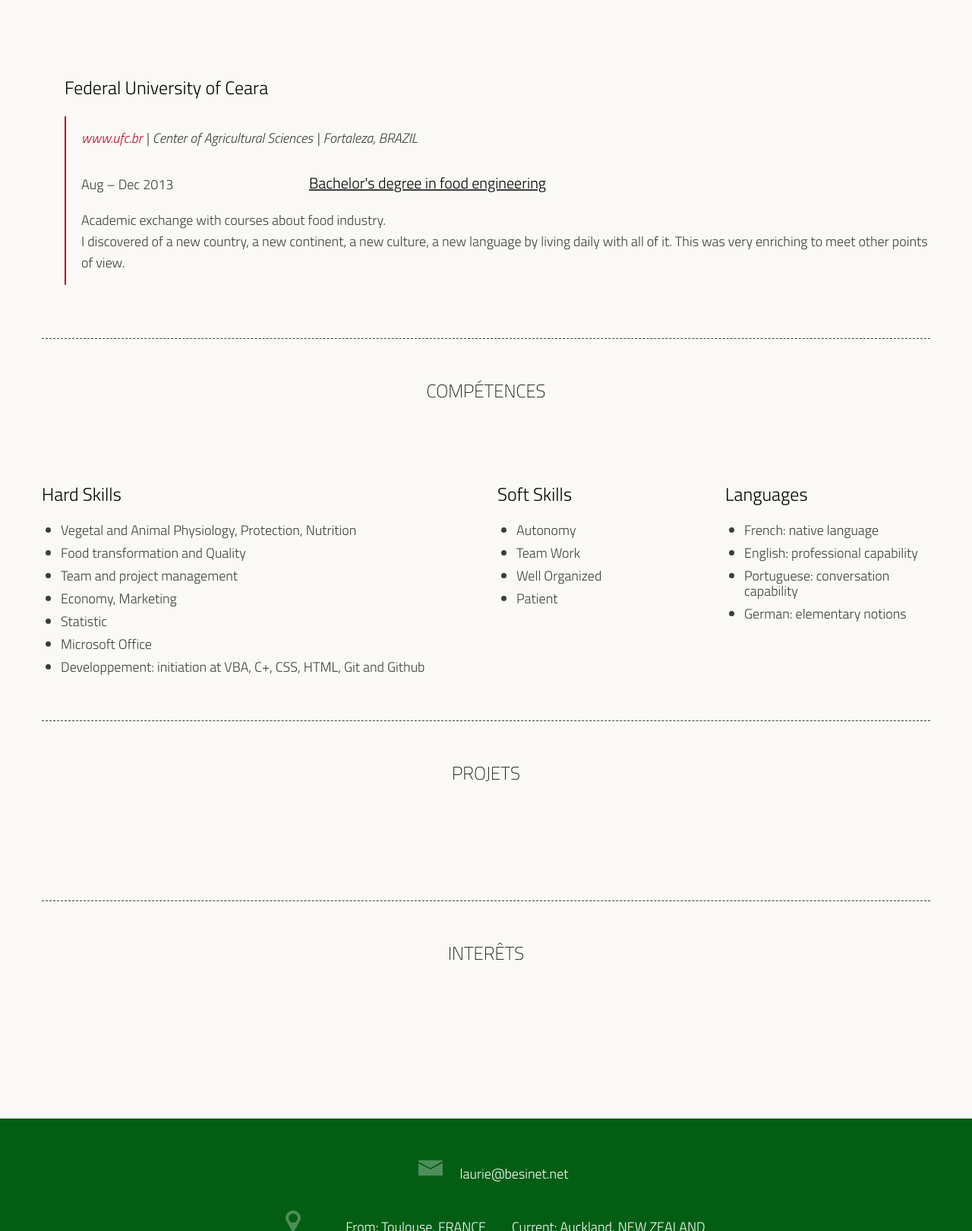
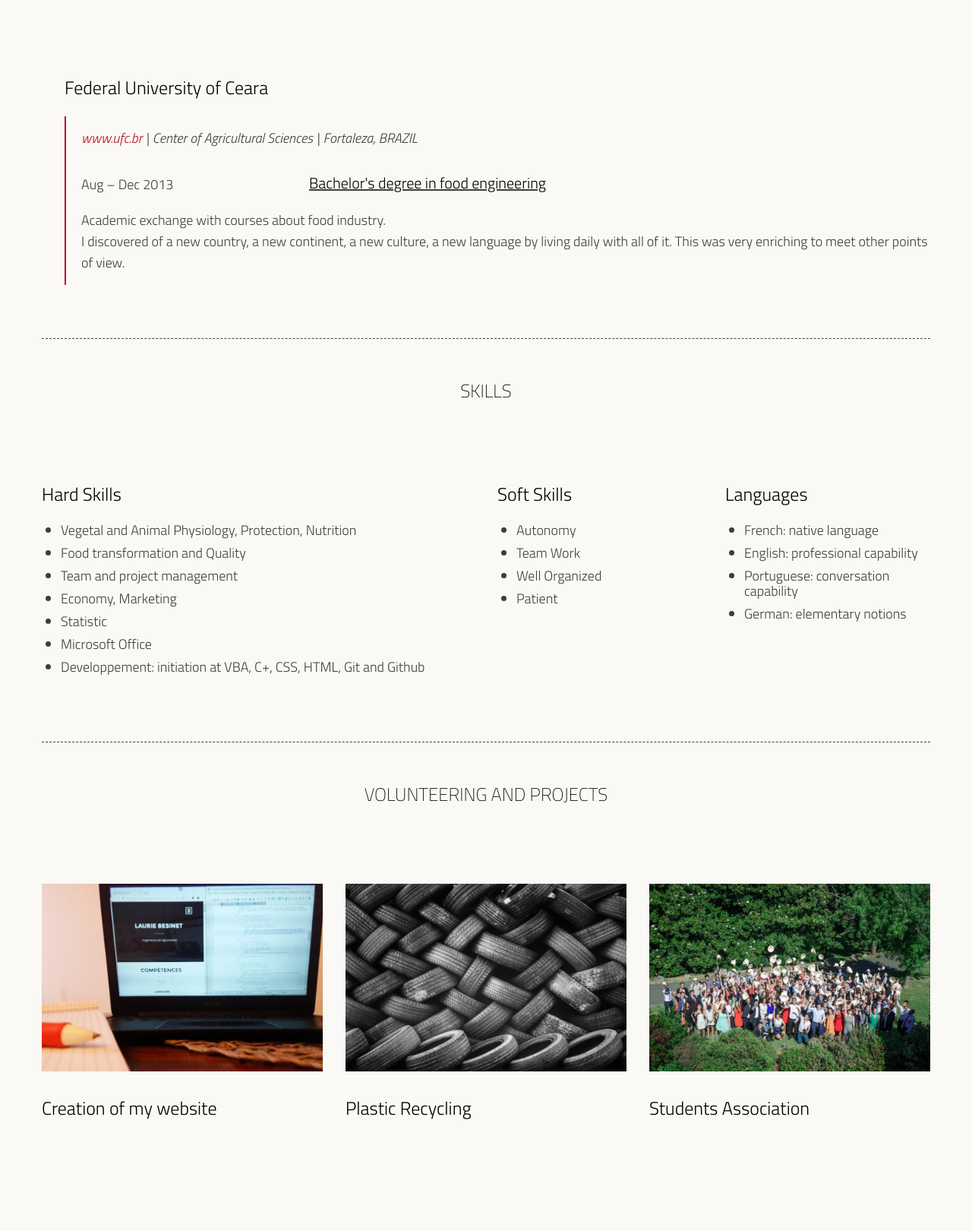
Before and after one commit to LaurieBe/website, a PHP site: page /cv.html in a window 1280 px wide. Shown: the part 4880-6500 px from the top of the page at 76% size. Run offline with PHP 8.4, Linux system fonts and the light colour scheme; some libraries are stand-ins or nearby versions.

Commit message:
texte et photos projets et hobbies

```diff
--- a/laurie.besinet.net/_include/css/main.css
+++ b/laurie.besinet.net/_include/css/main.css
@@ -241,6 +241,7 @@ h3.spec {
     margin-bottom: 30px;
     text-transform: uppercase;
 }
+
 
 
 /* ==================================================
--- a/laurie.besinet.net/_include/css/shortcodes.css
+++ b/laurie.besinet.net/_include/css/shortcodes.css
@@ -553,7 +553,6 @@ blockquote small:before {
 	display: inline-block;
 	margin: 15px;
 	list-style: none;
-	cursor: pointer;
 }
 
 .icons-example ul li a {
@@ -561,7 +560,7 @@ blockquote small:before {
 	width: 70px;
 	height: 70px;
 
-	background: #9C9B98;
+	background: #FAF9F5;
 
 	-webkit-transition: all 400ms ease-out 0s;
 	   -moz-transition: all 400ms ease-out 0s;
@@ -578,11 +577,11 @@ blockquote small:before {
 .icons-example ul li a span {
 	display: inline-block;
 	margin: 0;
-	color: #55606a;
+	color: #023D0D;
 	font-size: 32px;
 	line-height: 70px;
 
-	opacity: 0.3;
+	opacity: 0.6;
 	filter: alpha(opacity=30);
 
 	-webkit-transition: all 400ms ease-out 0s;
@@ -599,7 +598,7 @@ blockquote small:before {
 
 .icons-example ul li:hover a,
 .icons-example ul li.active a {
-	background-color: #BB0B28;
+	background-color: #035E14;
 
 	-webkit-transform: rotateY(180deg);
 	   -moz-transform: rotateY(180deg);
--- a/laurie.besinet.net/_include/js/trad_i18next_cv.js
+++ b/laurie.besinet.net/_include/js/trad_i18next_cv.js
@@ -70,6 +70,8 @@
 
           "key_job_ref": "References available upon request",
 
+          "key_etu": "Studies",
+
           "key_etu_pur_eco": "PURPAN School of Engineers and managers in Agriculture",
           "key_etu_pur_desc": "<a target=\"_blank\" href=\"https://www.purpan.fr\">www.purpan.fr</a> | Toulouse, FRANCE",
           "key_etu_pur_date": "2010 – 2015",
@@ -82,6 +84,7 @@
           "key_etu_for_titre": "Bachelor's degree in food engineering",
           "key_etu_for_details": "Academic exchange with courses about food industry. <br> I discovered of a new country, a new continent, a new culture, a new language by living daily with all of it. This was very enriching to meet other points of view.",
 
+          "key_comp": "Skills",
           "key_comp_hard": "Hard Skills",
           "key_comp_hard_skills": "<ul><li>Vegetal and Animal Physiology, Protection, Nutrition</ul></li><ul><li>Food transformation and Quality</ul></li><ul><li>Team and project management</ul></li><ul><li>Economy, Marketing</ul></li><ul><li>Statistic</ul></li><ul><li>Microsoft Office</ul></li><ul><li>Developpement: initiation at VBA, C+, CSS, HTML, Git and Github</ul></li>",
           "key_comp_lang": "Languages",
@@ -201,6 +204,8 @@
 
     for(i =0; i<  document.getElementsByClassName('i18n_cv_job_ref').length;i++){document.getElementsByClassName('i18n_cv_job_ref')[i].innerHTML= i18next.t('key_job_ref');}
 
+    for(i =0; i<  document.getElementsByClassName('i18n_etu').length;i++){document.getElementsByClassName('i18n_etu')[i].innerHTML= i18next.t('key_etu');}
+
     for(i =0; i<  document.getElementsByClassName('i18n_etu_pur_eco').length;i++){document.getElementsByClassName('i18n_etu_pur_eco')[i].innerHTML= i18next.t('key_etu_pur_eco');}
     for(i =0; i<  document.getElementsByClassName('i18n_etu_pur_desc').length;i++){document.getElementsByClassName('i18n_etu_pur_desc')[i].innerHTML= i18next.t('key_etu_pur_desc');}
     for(i =0; i<  document.getElementsByClassName('i18n_etu_pur_date').length;i++){document.getElementsByClassName('i18n_etu_pur_date')[i].innerHTML= i18next.t('key_etu_pur_date');}
@@ -213,7 +218,9 @@
     for(i =0; i<  document.getElementsByClassName('i18n_etu_for_titre').length;i++){document.getElementsByClassName('i18n_etu_for_titre')[i].innerHTML= i18next.t('key_etu_for_titre');}
     for(i =0; i<  document.getElementsByClassName('i18n_etu_for_details').length;i++){document.getElementsByClassName('i18n_etu_for_details')[i].innerHTML= i18next.t('key_etu_for_details');}
 
-    for(i =0; i<  document.getElementsByClassName('i18n_comp_hard_skills').length;i++){document.getElementsByClassName('i18n_comp_hard_skills')[i].innerHTML= i18next.t('key_comp_hard_skills');}
+    for(i =0; i<  document.getElementsByClassName('i18n_comp').length;i++){document.getElementsByClassName('i18n_comp_hard_skills')[i].innerHTML= i18next.t('key_comp_hard_skills');}
+
+    for(i =0; i<  document.getElementsByClassName('i18n_comp_hard_skills').length;i++){document.getElementsByClassName('i18n_comp')[i].innerHTML= i18next.t('key_comp');}
     for(i =0; i<  document.getElementsByClassName('i18n_comp_hard').length;i++){document.getElementsByClassName('i18n_comp_hard')[i].innerHTML= i18next.t('key_comp_hard');}
 
     for(i =0; i<  document.getElementsByClassName('i18n_comp_lang').length;i++){document.getElementsByClassName('i18n_comp_lang')[i].innerHTML= i18next.t('key_comp_lang');}
--- a/laurie.besinet.net/cv.html
+++ b/laurie.besinet.net/cv.html
@@ -511,7 +511,7 @@
           <div class="row">
             <div class="span12">
               <div class="title-page">
-                <h2 class="title-description" style="text-transform: uppercase;">Etudes</h2>
+                <h2 class="title-description i18n_etu" style="text-transform: uppercase;"></h2>
               </div>
             </div>
           </div>
@@ -572,7 +572,7 @@
           <div class="row">
             <div class="span12">
               <div class="title-page">
-                <h2 class="title-description" style="text-transform: uppercase;">Compétences</h2>
+                <h2 class="title-description i18n_comp" style="text-transform: uppercase;"></h2>
               </div>
             </div>
           </div>
@@ -583,13 +583,13 @@
             <div class="span6">
               <h3 class="i18n_comp_hard"></h3>
               <div class="i18n_comp_hard_skills">
-              </div>
+              </div><br>
             </div>
 
             <div class="span3">
               <h3 class="i18n_comp_soft"></h3>
               <div class="i18n_comp_soft_skills">
-              </div>
+              </div><br>
             </div>
 
             <div class="span3">
@@ -618,14 +618,78 @@
           <div class="row">
             <div class="span12">
               <div class="title-page">
-                <h2 class="title-description" style="text-transform: uppercase;">Projets</h2>
+                <h2 class="title-description" style="text-transform: uppercase;">Volunteering and Projects</h2>
               </div>
             </div>
           </div>
           <!-- End Title Section -->
 
+          <!-- Start Projects details -->
+          <div class="row">
+
+            <!-- Start Projet 1-->
+          	<div class="span4 profile">
+                <!-- Start photo -->
+                <div class="item-thumbs">
+                    <!-- Fancybox - Gallery Enabled - Title - Full Image -->
+                    <a class="hover-wrap fancybox" data-fancybox-group="gallery" title="Creation of my website" href="_include/img/work/full/image-03-full.jpg">
+                        <span class="overlay-img"></span>
+                        <span class="overlay-img-thumb font-icon-plus"></span>
+                    </a>
+                    <!-- Thumb Image and Description -->
+                    <img src="_include/img/work/thumbs/image-03.jpg" alt="(2015) A personal challenge: I acquired my domain name that I hosted. I installed a CMS and I was introduced to HTML and CSS languages. The result: https://laurie.besinet.net">
+                </div>
+                <!-- End photo -->
+                <h3 class="profile-name">Creation of my website</h3>
+                <br><br><br>
+
+            </div>
+            <!-- End Projet 1 -->
+
+            <!-- Start Projet 2 -->
+          	<div class="span4 profile">
+              <!-- Start photo -->
+              <div class="item-thumbs">
+                  <!-- Fancybox - Gallery Enabled - Title - Full Image -->
+                  <a class="hover-wrap fancybox" data-fancybox-group="gallery" title="Plastic Recycling" href="_include/img/work/full/image-04-full.jpg">
+                      <span class="overlay-img"></span>
+                      <span class="overlay-img-thumb font-icon-plus"></span>
+                  </a>
+                  <!-- Thumb Image and Description -->
+                  <img src="_include/img/work/thumbs/image-04.jpg" alt="My team worked about a process to recover plastic out of the recycling circuit. Student Innovation Competition to rethink the city. During several months, with other students, we worked on this project through workshops, meetings with professionals and conferences.">
+              </div>
+              <!-- End photo -->
+              <h3 class="profile-name">Plastic Recycling</h3>
+              <br><br><br>
+
+            </div>
+            <!-- End Projet 2 -->
+
+            <!-- Start Projet 3 -->
+          	<div class="span4 profile">
+              <!-- Start photo -->
+              <div class="item-thumbs">
+                  <!-- Fancybox - Gallery Enabled - Title - Full Image -->
+                  <a class="hover-wrap fancybox" data-fancybox-group="gallery" title="Students Association" href="_include/img/work/full/image-05-full.jpg">
+                      <span class="overlay-img"></span>
+                      <span class="overlay-img-thumb font-icon-plus"></span>
+                  </a>
+                  <!-- Thumb Image and Description -->
+                  <img src="_include/img/work/thumbs/image-05.jpg" alt="During school time, with other students, we were organizing animations by searching for sponsors, promoting the events and products.">
+              </div>
+              <!-- End photo -->
+              <h3 class="profile-name">Students Association</h3>
+              <br><br><br>
+
+            </div>
+            <!-- End Projet 3 -->
+
+          </div>
+          <!-- End Projects details -->
+
         </div>
         <!--Fin Projects-->
+
 
         <div class="row">
           <div class="span12">
@@ -640,11 +704,63 @@
           <div class="row">
             <div class="span12">
               <div class="title-page">
-                <h2 class="title-description" style="text-transform: uppercase;">Interêts</h2>
+                <h2 class="title-description" style="text-transform: uppercase;">Hobbies</h2>
               </div>
             </div>
           </div>
           <!-- End Title Section -->
+
+          <!-- start interets -->
+          <div class="row">
+
+            <div class="span3">
+              <div class="image-wrap">
+                  <div class="hover-wrap">
+                      <span class="overlay-img"></span>
+                      <span class="overlay-text-thumb">Ski</span>
+                  </div>
+                  <img src="_include/img/profile/profile-01.jpg" alt="Ski">
+              </div>
+              <br><br><br>
+            </div>
+
+            <div class="span3">
+              <div class="image-wrap">
+                  <div class="hover-wrap">
+                      <span class="overlay-img"></span>
+                      <span class="overlay-text-thumb">Travelling</span>
+                  </div>
+                  <img src="_include/img/profile/profile-02.jpg" alt="Travelling">
+              </div>
+              <br><br><br>
+            </div>
+
+            <div class="span3">
+              <div class="image-wrap">
+                  <div class="hover-wrap">
+                      <span class="overlay-img"></span>
+                      <span class="overlay-text-thumb">Do It Yourself</span>
+                  </div>
+                  <img src="_include/img/profile/profile-03.jpg" alt="DIY">
+              </div>
+              <br><br><br>
+            </div>
+
+            <div class="span3">
+              <div class="image-wrap">
+                  <div class="hover-wrap">
+                      <span class="overlay-img"></span>
+                      <span class="overlay-text-thumb">New Technologies</span>
+                  </div>
+                  <img src="_include/img/profile/profile-04.jpg" alt="NTIC">
+              </div>
+              <br><br><br>
+            </div>
+
+
+          </div>
+          <!-- End interets -->
+
 
         </div>
         <!--Fin Interets-->
```
Also changed, not shown: laurie.besinet.net/index.html (+9 -48 lines), laurie.besinet.net/_include/img/profile/profile-01.jpg, laurie.besinet.net/_include/img/profile/profile-02.jpg, laurie.besinet.net/_include/img/profile/profile-04.jpg (added), laurie.besinet.net/_include/img/work/full/image-03-full.jpg, laurie.besinet.net/_include/img/work/full/image-04-full.jpg, laurie.besinet.net/_include/img/work/full/image-05-full.jpg, laurie.besinet.net/_include/img/work/thumbs/image-03.jpg, laurie.besinet.net/_include/img/work/thumbs/image-04.jpg, laurie.besinet.net/_include/img/work/thumbs/image-05.jpg, 1 other file.
